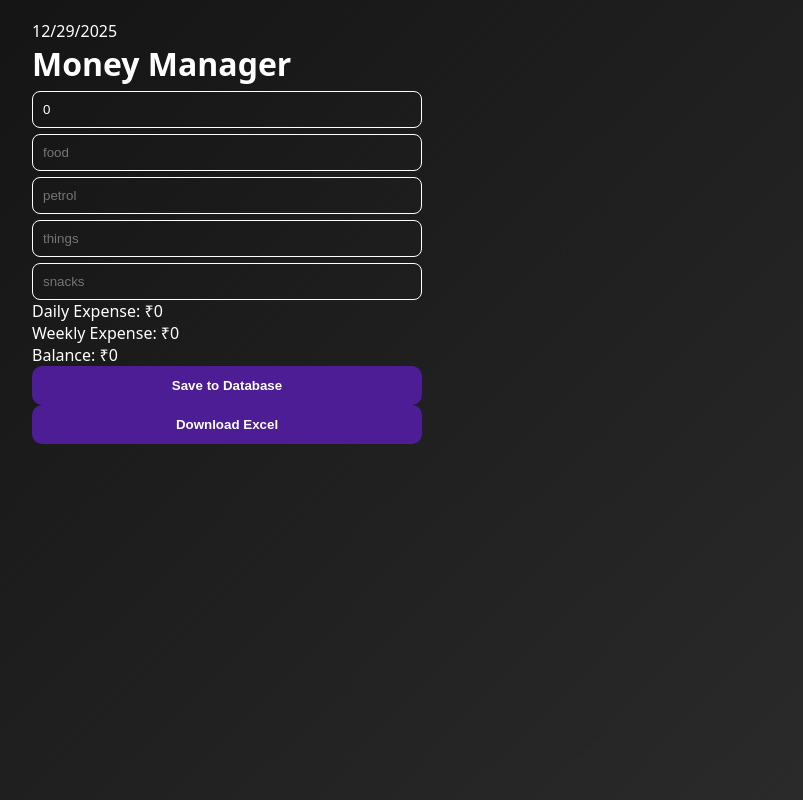
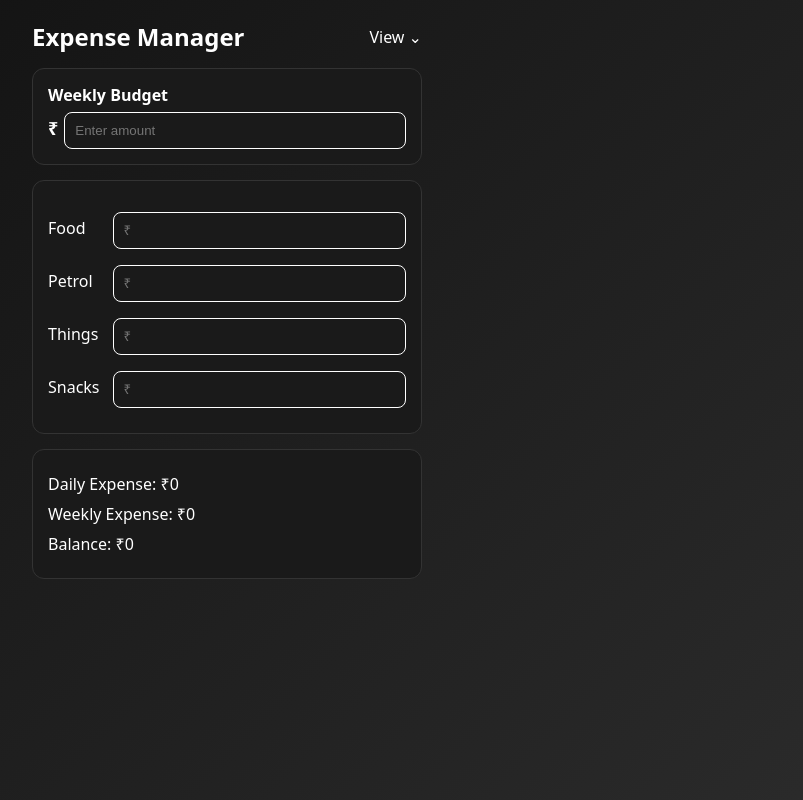
Before and after one commit to RadhakrishnanSA/Money_manager, a React (Vite) app: page / in a window 1280 px wide. Shown: the whole page, without its empty margins (413-1216 px from the left). Built offline with nearby package versions, Linux system fonts and the light colour scheme.

Commit message:
Update App.jsx

```diff
--- a/src/App.jsx
+++ b/src/App.jsx
@@ -1,102 +1,90 @@
 import { useState } from "react";
-import { supabase } from "./supabase";
-import * as XLSX from "xlsx";
-import { saveAs } from "file-saver";
 import "./App.css";
 
 const categories = ["food", "petrol", "things", "snacks"];
 
 export default function App() {
-  const today = new Date();
-  const date = today.toLocaleDateString();
-  const time = today.toLocaleTimeString("en-US", { hour12: true });
+  const [budget, setBudget] = useState("");
+  const [showView, setShowView] = useState(false);
+  const [showMonthly, setShowMonthly] = useState(false);
 
-  const [budget, setBudget] = useState(0);
   const [expenses, setExpenses] = useState({
-    food: 0,
-    petrol: 0,
-    things: 0,
-    snacks: 0,
+    food: "",
+    petrol: "",
+    things: "",
+    snacks: "",
   });
 
-  const handleChange = (cat, val) =>
-    setExpenses({ ...expenses, [cat]: Number(val) });
+  const handleChange = (cat, val) => {
+    setExpenses({ ...expenses, [cat]: val });
+  };
 
   const dailyExpense =
-    expenses.food + expenses.petrol + expenses.things + expenses.snacks;
+    Number(expenses.food || 0) +
+    Number(expenses.petrol || 0) +
+    Number(expenses.things || 0) +
+    Number(expenses.snacks || 0);
 
   const weeklyExpense = dailyExpense;
-  const balance = budget - weeklyExpense;
-
-  // 🔹 SAVE TO SUPABASE
-  const saveData = async () => {
-    const { error } = await supabase.from("daily_expenses").insert([
-      {
-        date,
-        time,
-        ...expenses,
-        daily_expense: dailyExpense,
-        weekly_expense: weeklyExpense,
-        balance,
-      },
-    ]);
-
-    if (error) {
-      alert("Error saving data");
-      console.error(error);
-    } else {
-      alert("Data saved successfully ✅");
-    }
-  };
-
-  // 🔹 EXPORT TO EXCEL
-  const exportExcel = async () => {
-    const { data } = await supabase.from("daily_expenses").select("*");
-
-    const worksheet = XLSX.utils.json_to_sheet(data);
-    const workbook = XLSX.utils.book_new();
-    XLSX.utils.book_append_sheet(workbook, worksheet, "Expenses");
-
-    const excelBuffer = XLSX.write(workbook, {
-      bookType: "xlsx",
-      type: "array",
-    });
-
-    const file = new Blob([excelBuffer], {
-      type: "application/octet-stream",
-    });
-
-    saveAs(file, "Daily_Expenses.xlsx");
-  };
+  const balance = Number(budget || 0) - weeklyExpense;
+  const monthlyExpense = weeklyExpense * 4;
 
   return (
     <div className="container">
-      <div className="date-box">{date}</div>
+      {/* Top bar */}
+      <div className="top-bar">
+        <h2>Expense Manager</h2>
 
-      <h1>Money Manager</h1>
+        <div className="view-menu" onClick={() => setShowView(!showView)}>
+          View ⌄
+          {showView && (
+            <div className="view-box">
+              <p onClick={() => setShowMonthly(!showMonthly)}>
+                Monthly Expense
+              </p>
+              <p>Download Excel</p>
+            </div>
+          )}
+        </div>
+      </div>
 
+      {/* Weekly Budget */}
+      <div className="card budget-box">
+        <label>Weekly Budget</label>
+        <div style={{ display: "flex", alignItems: "center" }}>
+          <span>₹</span>
           <input
             type="number"
-        placeholder="Weekly Budget"
+            placeholder="Enter amount"
             value={budget}
-        onChange={(e) => setBudget(Number(e.target.value))}
+            onChange={(e) => setBudget(e.target.value)}
           />
+        </div>
+      </div>
 
+      {/* Categories */}
+      <div className="card">
         {categories.map((cat) => (
+          <div className="category-row" key={cat}>
+            <span>{cat}</span>
             <input
-          key={cat}
               type="number"
-          placeholder={cat}
+              placeholder="₹"
+              value={expenses[cat]}
               onChange={(e) => handleChange(cat, e.target.value)}
             />
+          </div>
         ))}
+      </div>
 
+      {/* Summary */}
+      <div className="card summary">
         <p>Daily Expense: ₹{dailyExpense}</p>
         <p>Weekly Expense: ₹{weeklyExpense}</p>
         <p>Balance: ₹{balance}</p>
 
-      <button onClick={saveData}>Save to Database</button>
-      <button onClick={exportExcel}>Download Excel</button>
+        {showMonthly && <p>Monthly Expense: ₹{monthlyExpense}</p>}
+      </div>
     </div>
   );
 }
```
Lines whose indentation alone changed are shown as unchanged.
